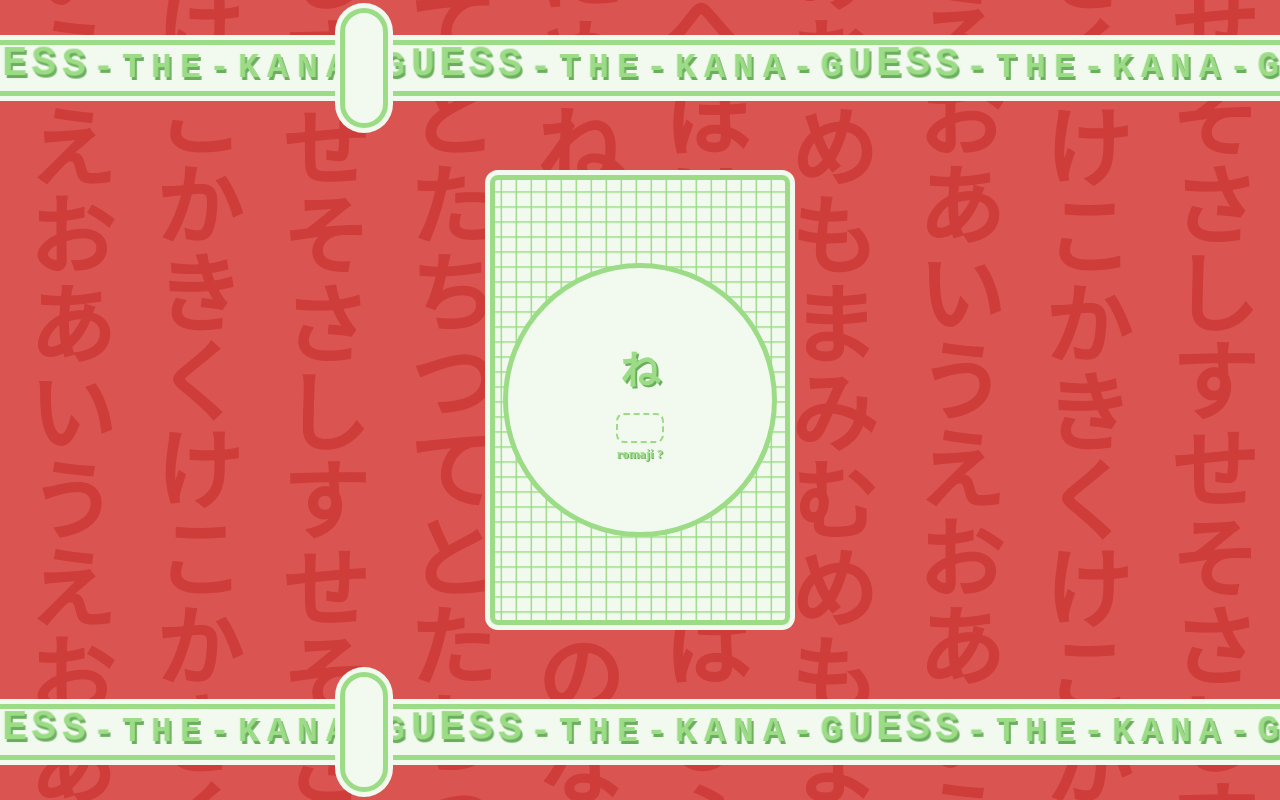
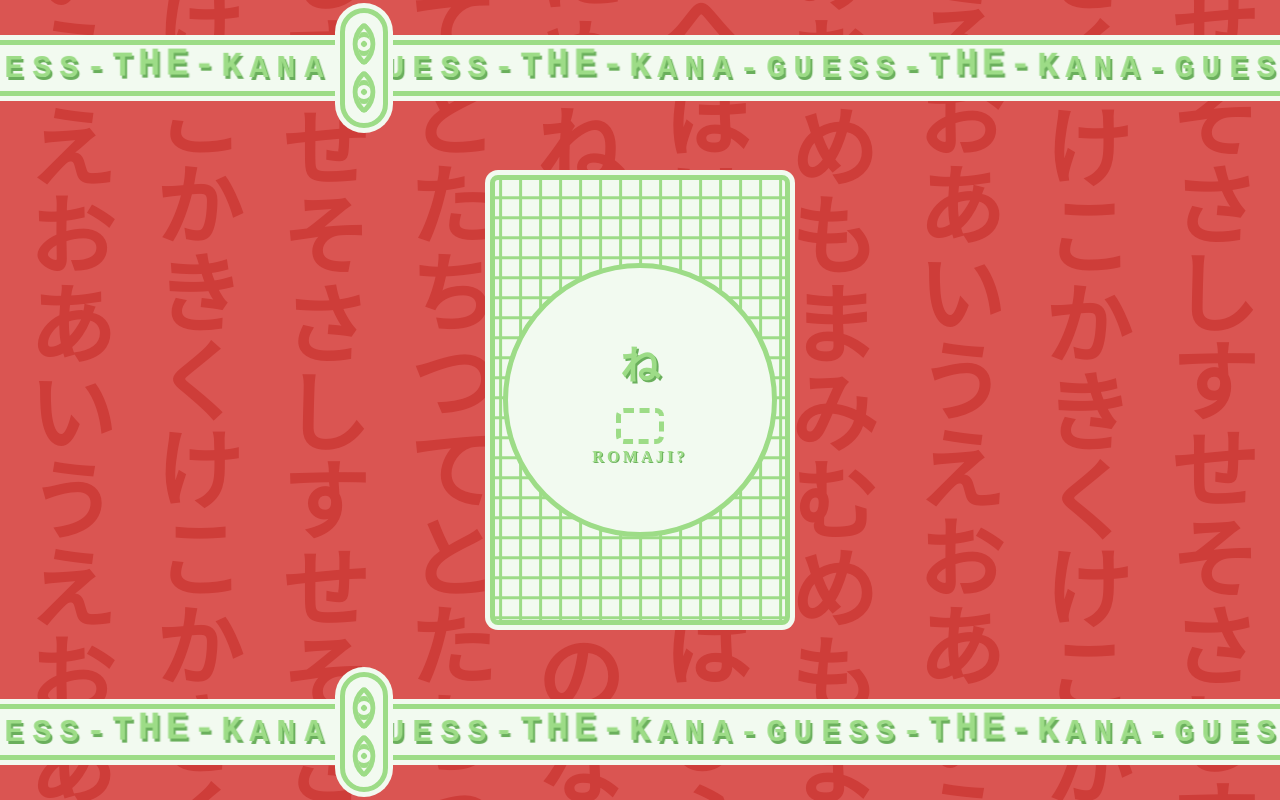
Before and after one commit to enzoSoa/kana-practice, a React (Vite) app: page / in a window 1280 px wide. Built offline with nearby package versions, Linux system fonts and the light colour scheme; a web font is replaced by a local one.

Commit message:
Getting judged

```diff
--- a/src/components/Banner/Banner.css
+++ b/src/components/Banner/Banner.css
@@ -13,6 +13,11 @@
     border-radius: 48px;
     border: 5px solid var(--primary-medium);
     box-shadow: 0 0 0 5px var(--primary-light);
+    display: flex;
+    flex-direction: column;
+    justify-content: space-evenly;
+    align-items: center;
+    z-index: 1;
 }
 
 .banner__roll {
@@ -40,8 +45,8 @@
     animation: 180s linear infinite text-scroll;
     font-family: "AzeretMono", monospace;
     letter-spacing: 0.5rem;
-    font-size: 2.2rem;
-    font-weight: 800;
+    font-size: 2rem;
+    font-weight: 600;
     filter: drop-shadow(2px 3px 0 var(--primary-dark));
     color: var(--primary-medium);
     white-space: nowrap;
@@ -52,19 +57,22 @@
     0% {
         translate: 0 0;
         scale: 1;
+        font-weight: 600;
     }
     25% {
         translate: 0 -4px;
         scale: 1.2;
+        font-weight: 800;
     }
     50% {
         translate: 0 0;
         scale: 1;
+        font-weight: 600;
     }
 }
 
 .banner__letter {
     display: block;
-    animation: 15s infinite letter-jump;
-    animation-delay: calc(1s * var(--number));
+    animation: 7.5s infinite letter-jump;
+    animation-delay: calc(0.5s * var(--number));
 }
--- a/src/components/Banner/Banner.tsx
+++ b/src/components/Banner/Banner.tsx
@@ -1,3 +1,4 @@
+import { Eye } from '..';
 import './Banner.css';
 
 export function Banner() {
@@ -6,12 +7,19 @@ export function Banner() {
     return (<div className='banner'>
         <div className='banner__roll'>
             <div className='banner__text'>{bannerText.repeat(count).split('').map(
-                (letter, index) => <span className='banner__letter' style={{'--number': `${index % bannerText.length}`}}>{letter}</span>
+                (letter, index) =>
+                    <span
+                        key={`${index}-${letter}`}
+                        className='banner__letter'
+                        style={{'--number': `${index % bannerText.length}`}}
+                    >
+                        {letter}
+                    </span>
             )}</div>
         </div>
         <div className='banner__patch'>
-            <div className='banner__eye'/>
-            <div className='banner__eye'/>
+            <Eye/>
+            <Eye/>
         </div>
     </div>);
 }
--- a/src/components/Card/Card.css
+++ b/src/components/Card/Card.css
@@ -37,11 +37,11 @@
 	aspect-ratio: 2/3;
 	border-radius: 8px;
 	background: linear-gradient(to bottom,
-			var(--primary-medium) 1px,
+			var(--primary-medium) 3px,
 			transparent 2px), linear-gradient(to left,
-			var(--primary-medium) 1px,
+			var(--primary-medium) 3px,
 			transparent 2px), var(--primary-light);
-	background-size: 15px 15px;
+	background-size: 20px 20px;
 	border: 5px solid var(--primary-medium);
 	box-shadow: 0 0 0 5px var(--primary-light);
 	display: flex;
@@ -86,12 +86,14 @@
 }
 
 .card__label {
+	font-family: 'AzeretMono';
 	display: flex;
 	flex-direction: column;
 	align-items: center;
 	gap: 8px;
-	font-size: 0.8rem;
-	font-weight: 700;
+	font-size: 1rem;
+	font-weight: 800;
+	letter-spacing: 0.2rem;
 	filter: drop-shadow(1px 1px var(--primary-dark));
 	color: var(--primary-medium);
 }
@@ -105,7 +107,7 @@
 	text-align: center;
 	padding: 4px 8px;
 	background: transparent;
-	border: 2px dashed var(--primary-medium);
+	border: 5px dashed var(--primary-medium);
 	outline: none;
 	caret-color: var(--primary-medium);
 	z-index: 1;
--- a/src/components/Card/Card.tsx
+++ b/src/components/Card/Card.tsx
@@ -48,7 +48,7 @@ export function Card({kana, target, onGoodGuess}: CardProps) {
             onChange={handleInputChange}
           />
           <span className='card__label'>
-            romaji ?
+            ROMAJI?
           </span>
         </div>
       </form>
--- /dev/null
+++ b/src/components/Eye/Eye.css
@@ -0,0 +1,21 @@
+.eye {
+    height: 32px;
+    aspect-ratio: 1;
+    border: 5px solid var(--primary-medium);
+    rotate: -45deg;
+    border-radius: 90% 5px;
+    overflow: hidden;
+    display: flex;
+    align-items: center;
+    justify-content: center;
+}
+
+.eye__pupil {
+    width: 65%;
+    aspect-ratio: 1;
+    border-radius: 50%;
+    background: var(--primary-medium);
+    border: 4px solid var(--primary-light);
+    box-shadow: 0 0 0 5px var(--primary-medium);
+    transition: all linear 0.1s;
+}
--- /dev/null
+++ b/src/components/Eye/Eye.tsx
@@ -0,0 +1,43 @@
+import { useEffect, useRef } from 'react';
+import './Eye.css';
+import { useDebouncedState } from '../../hooks';
+
+export function Eye() {
+    const eyeRef = useRef<HTMLDivElement>(null)
+    const [{x,y}, setCoordinates] = useDebouncedState({x: 0, y: 0}, 800);
+
+    useEffect(() => {
+        const watchCursor = (event: MouseEvent) => {
+            const {top,left,width,height} = eyeRef.current!.getBoundingClientRect();
+            const {eyeX, eyeY} = {
+                eyeX: Math.floor(left + width/2),
+                eyeY: Math.floor(top + height/2),
+            }
+            const {clientX: mouseX, clientY: mouseY} = event
+
+            const rawDeg = Math.atan2(eyeY - mouseY, eyeX - mouseX) * 180 / Math.PI;
+            const loopDeg  = rawDeg < 0 ? 360 + rawDeg : rawDeg;
+            const rectifiedDeg  = loopDeg + 45 + 180;
+            const radian = rectifiedDeg * (Math.PI/180);
+
+            const halfAngle = loopDeg % 180;
+            const mid = 90;
+            const distance = Math.abs(halfAngle - mid) / 180
+            const speed = 13 - 12*distance;
+
+            const x = Math.cos(radian) * speed;
+            const y = Math.sin(radian) * speed;
+
+            setCoordinates({x, y});
+        };
+
+        window.addEventListener('mousemove', watchCursor);
+        return () => {
+            window.removeEventListener('mousemove', watchCursor);
+        }
+    }, []);
+
+    return <div className='eye' ref={eyeRef}>
+        <div className='eye__pupil' style={{translate: `${x}px ${y}px`}}/>
+    </div>;
+}
--- /dev/null
+++ b/src/components/Eye/index.ts
@@ -0,0 +1 @@
+export * from './Eye';
--- a/src/components/index.ts
+++ b/src/components/index.ts
@@ -1,4 +1,5 @@
 export * from './Banner';
 export * from './Card';
 export * from './CardDealer';
+export * from './Eye';
 export * from './HoverEffect';
--- a/src/hooks/index.ts
+++ b/src/hooks/index.ts
@@ -1 +1,2 @@
+export * from './useDebouncedState';
 export * from './useRandomKana';
--- /dev/null
+++ b/src/hooks/useDebouncedState.ts
@@ -0,0 +1,14 @@
+import { useState } from "react";
+
+export function useDebouncedState<T>(initialValue: T, debounceTime: number): [T, (newValue: T) => void] {
+    const debounceTimeoutsList: number[] = [];
+    const [currentValue, setCurrentValue] = useState<T>(initialValue);
+
+    const changeCurrentValue = (newValue: T) => {
+        debounceTimeoutsList.forEach(() => clearTimeout(debounceTimeoutsList.pop()));
+        setCurrentValue(newValue);
+        debounceTimeoutsList.push(setTimeout(() => setCurrentValue(initialValue), debounceTime))
+    };
+
+    return [currentValue, changeCurrentValue];
+}
```
